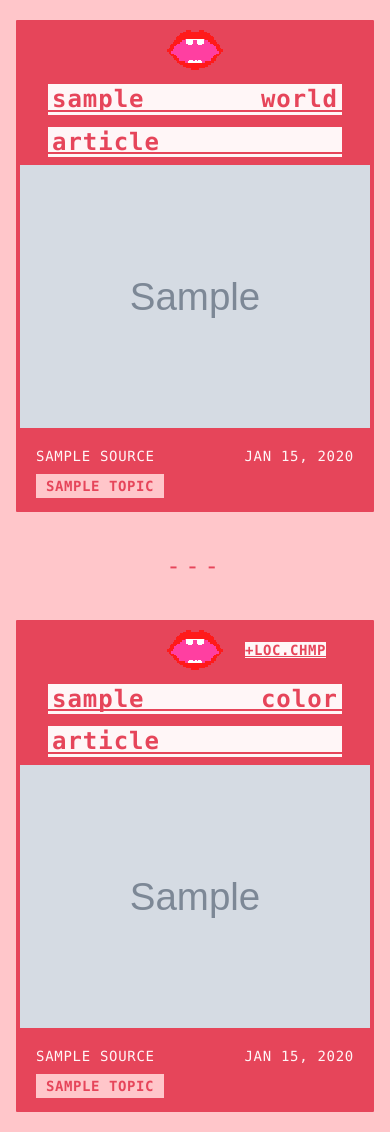
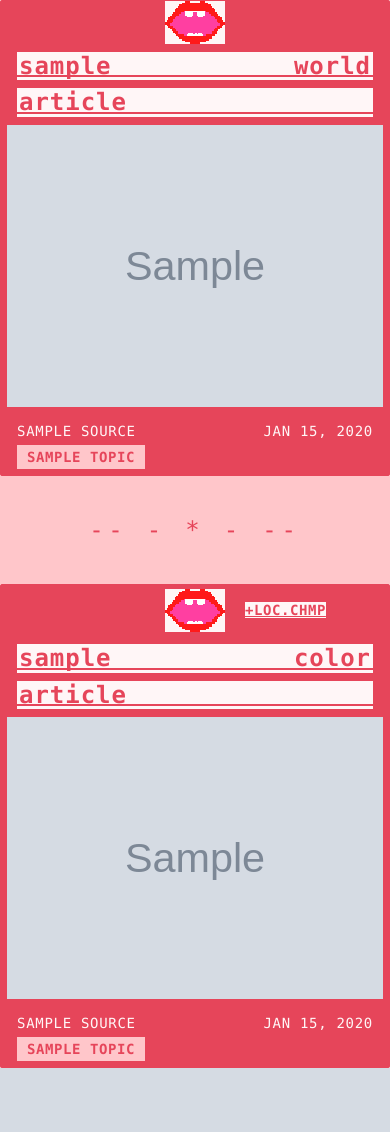
Before and after one commit to botica/newschomp, a Django app: template newschomp/chomp/templates/chomp/home.html in a window 390 px wide. After the commit the page ends 1068 px from the top, so only its background shows below. Run offline with Django 5.2, Linux system fonts and the light colour scheme; the template is opened without the code that fills it: most values are stand-ins (such as "Sample title", 1, 10 or a date in 2020); grey boxes marked "Sample" are stand-in pictures; data that the repository does not hold is empty.

Commit message:
mobile frontend deconstruction

```diff
--- a/newschomp/chomp/static/chomp/css/style.css
+++ b/newschomp/chomp/static/chomp/css/style.css
@@ -19,7 +19,7 @@ body {
     font-family: "SF Mono", "Consolas", "Monaco", "Menlo", monospace;
     background: var(--cream);
     min-height: 100vh;
-    padding: 10px 16px;
+    padding: 0px;
     color: var(--text-dark);
 }
 
@@ -30,8 +30,8 @@ body {
     gap: 40px;
     max-width: 600px;
     margin: 0 auto;
-    padding-top: 10px;
-    padding-bottom: 10px;
+    padding-top: 0px;
+    padding-bottom: 0px;
 }
 
 .feed-section {
@@ -63,13 +63,14 @@ body {
 /* Refresh Button */
 .refresh-btn {
     display: block;
-    margin: 4px auto;
+    margin: 0px auto;
     width: 60px;
     height: auto;
     cursor: pointer;
-    padding: 2px;
+    padding: 0px;
     image-rendering: pixelated;
     image-rendering: crisp-edges;
+    background-color: var(--cream-light);
 }
 
 .button-row .refresh-btn {
@@ -106,8 +107,8 @@ body {
 .article-card {
     background: var(--red);
     overflow: hidden;
-    border: 4px solid var(--red);
-    border-radius: 1px;
+    border: 1px solid var(--red);
+    border-radius: 2px;
 }
 
 .article-title {
@@ -142,10 +143,11 @@ body {
 }
 
 .article-image {
-    width: 100%;
+    width: calc(100% - 12px);
     height: auto;
     object-fit: cover;
     background: var(--red);
+    margin: 0 6px;
 }
 
 /* Summary */
@@ -179,7 +181,7 @@ body {
 
 /* Article Meta */
 .article-meta {
-    padding: 10px 16px;
+    padding: 6px 16px;
     background: var(--red);
 }
 
@@ -187,7 +189,7 @@ body {
     display: flex;
     justify-content: space-between;
     align-items: center;
-    margin-bottom: 10px;
+    margin-bottom: 6px;
 }
 
 .source, .pub-date {
@@ -202,7 +204,7 @@ body {
     display: flex;
     flex-wrap: wrap;
     gap: 6px;
-    margin-top: 8px;
+    margin-top: 0;
     padding-bottom: 0;
 }
 
@@ -246,8 +248,8 @@ body {
         display: flex;
         justify-content: space-between;
         background: var(--cream-light);
-        padding: 1px 4px;
-        margin: 0 12px 12px;
+        padding: 0px 2px;
+        margin: 0 0px 8px;
         position: relative;
         line-height: 1.2;
     }
--- a/newschomp/chomp/templates/chomp/home.html
+++ b/newschomp/chomp/templates/chomp/home.html
@@ -59,7 +59,7 @@
             </div>
         </section>
 
-        <div class="section-separator">---</div>
+        <div class="section-separator">-- -  *  - --</div>
 
         <section class="feed-section feed-color">
             <div id="color-content">
--- a/newschomp/chomp/utils.py
+++ b/newschomp/chomp/utils.py
@@ -128,7 +128,7 @@ def extract_topics_with_llm(content):
             input=[
                 {
                     "role": "system",
-                    "content": """Extract 3 or 4 topic tags from news articles.
+                    "content": """Extract 3 topic tags from news articles.
 Tags should be reusable across articles: locations (Gaza, Chicago), figures (Trump, Musk), or general categories (Crime, Weather, Tech).
 1 word each, maybe 2. One per line. No bullets."""
                 },
```
